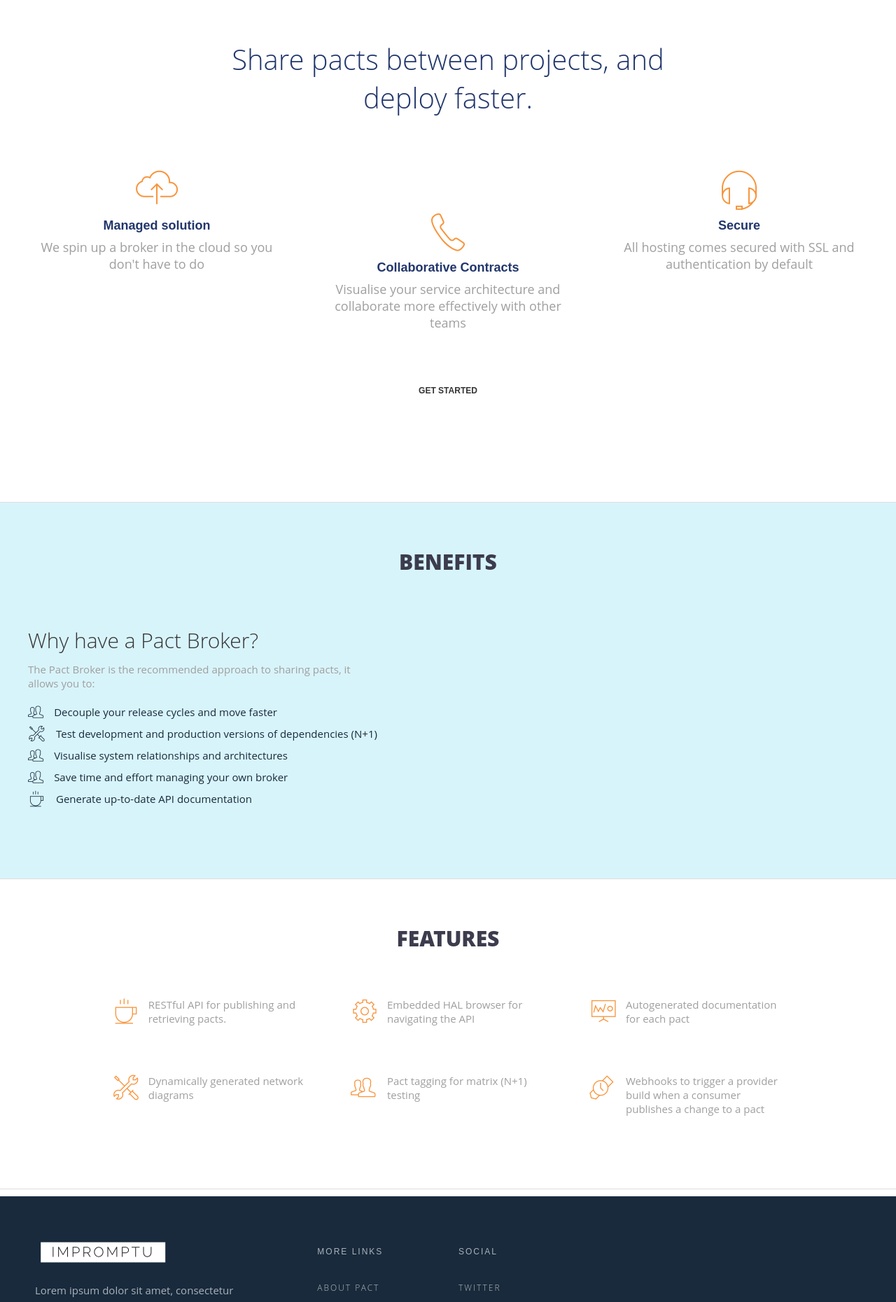
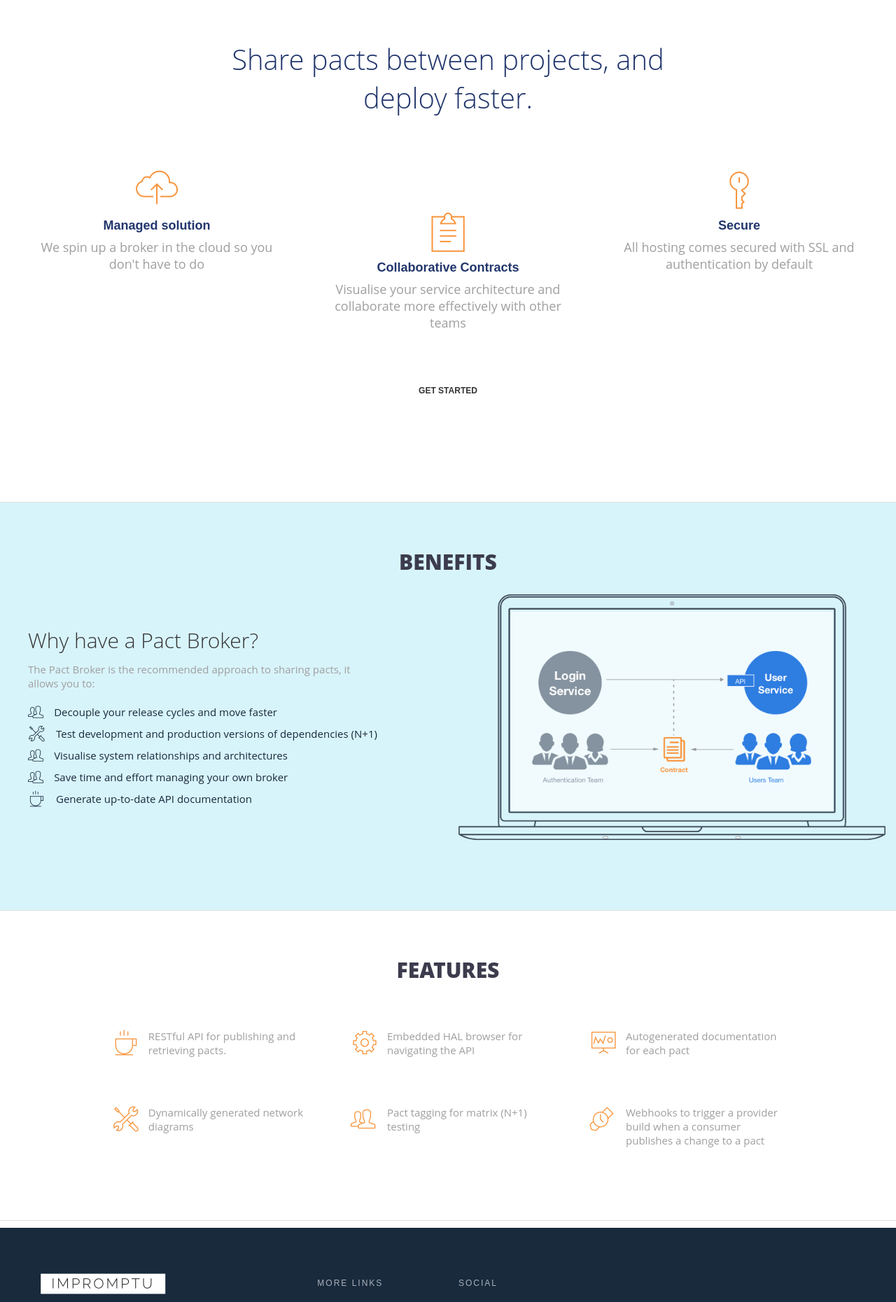
Before and after one commit to DiUS/pact-website, a Jekyll site: the page built from index.html, in a window 1280 px wide. Shown: the part 767-2627 px from the top of the page at 70% size. Built offline with Jekyll 4.4.1, drawn with Linux system fonts in a browser that asks for light colours; nearby versions of some CDN libraries; library files that are not in the unit come from our copies.

Commit message:
Edit content for benefits, services and header

```diff
--- a/_includes/hero.html
+++ b/_includes/hero.html
@@ -8,7 +8,7 @@
             <p>Simplify your contract testing</p>
           </div>
           <div class="action-main">
-            <a href="#0" class="no-decoration cnt-btn">Sign Up Now</a>
+            <a href="/register/" class="no-decoration cnt-btn">Sign Up Now</a>
           </div>
         </div>
         <div class="wheel-wrap">
--- a/_includes/what-we-do.html
+++ b/_includes/what-we-do.html
@@ -11,13 +11,13 @@
             <p class="items">We spin up a broker in the cloud so you don't have to do</p>
           </div>
           <div class="col-xs-12 col-sm-12 col-md-12 col-lg-4 item-what-we-do">
-            <i class="pe-7s-call"></i>
+            <i class="pe-7s-note2"></i>
             <h2>Collaborative Contracts</h2>
             <p class="items">Visualise your service architecture and collaborate more
               effectively with other teams</p>
           </div>
           <div class="col-xs-12 col-sm-12 col-md-12 col-lg-4 item-what-we-do">
-            <i class="pe-7s-headphones"></i>
+            <i class="pe-7s-key"></i>
             <h2>Secure</h2>
             <p class="items">All hosting comes secured with SSL and authentication by default</p>
           </div>
```
Also changed, not shown: assets/img/pact-diagram-02.png (added).
